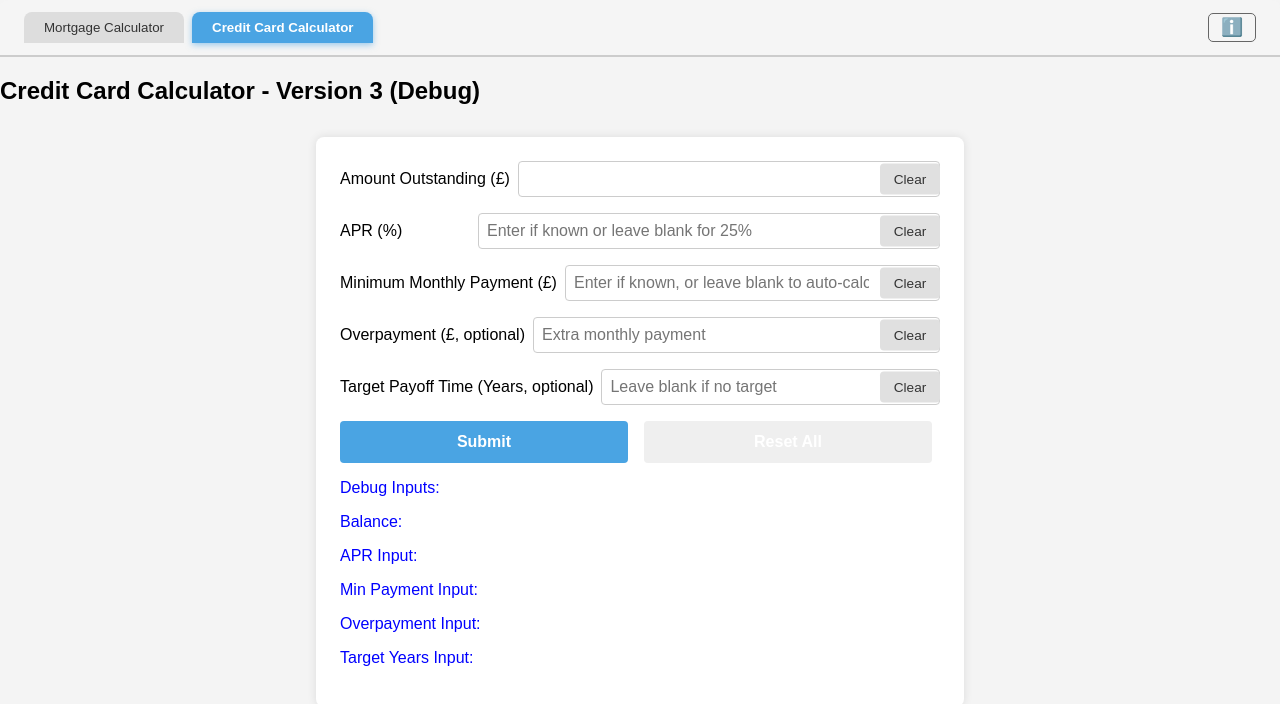
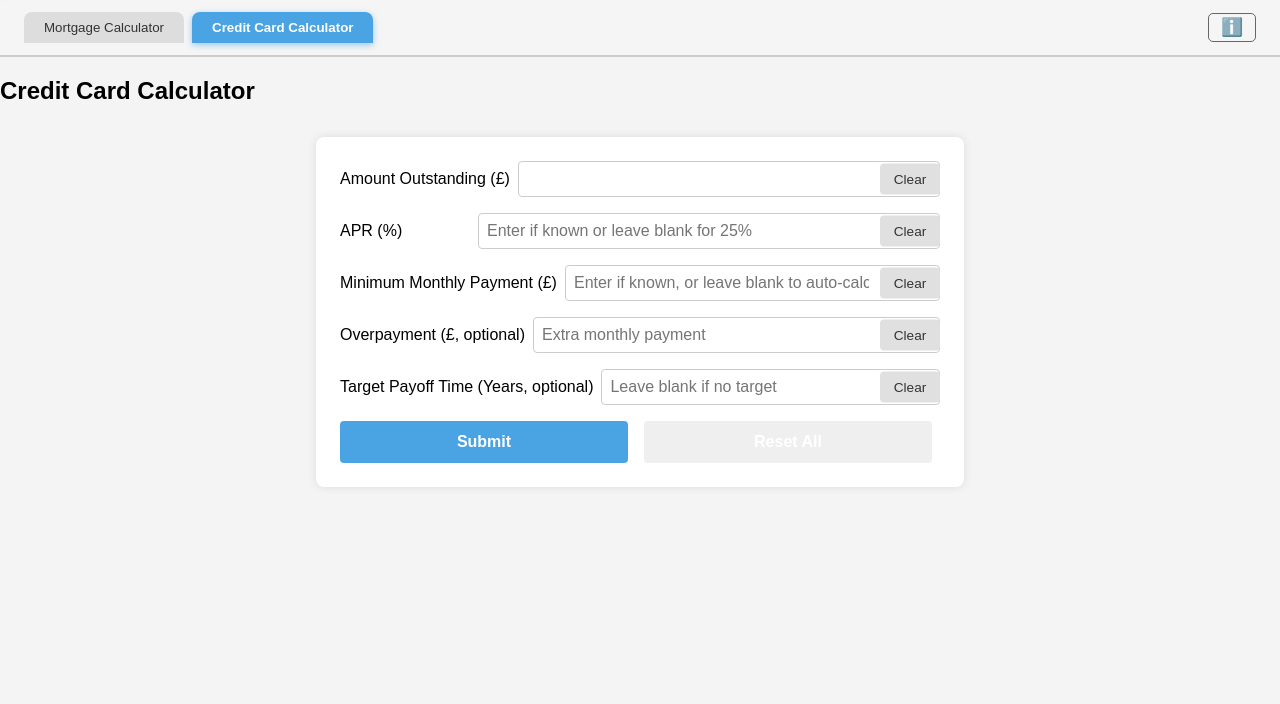
Before and after one commit to Ampdrew06/Mortgage-Calculator, a React (Create React App) app: page /ccc in a window 1280 px wide. Shown: the top 704 px of the page. Built offline with nearby package versions, Linux system fonts and the light colour scheme.

Commit message:
Update CCC.jsx

```diff
--- a/src/CCC.jsx
+++ b/src/CCC.jsx
@@ -19,7 +19,7 @@ const CreditCardCalculator = () => {
     fixedPaymentForTarget: null,
   });
 
-  const MIN_PAYMENT_PERCENT = 0.0156; // 1.56%
+  const MIN_PAYMENT_PERCENT = 0.01; // 1% of balance
   const MIN_PAYMENT_FLOOR = 25;
 
   const parseNumber = (val) => {
@@ -67,10 +67,9 @@ const CreditCardCalculator = () => {
         if (months === 0 && initialMinPayment > 0) {
           payment = initialMinPayment + (overpayment > 0 ? overpayment : 0);
         } else {
-          const dynamicMinPayment = Math.max(
-            MIN_PAYMENT_FLOOR,
-            remaining * MIN_PAYMENT_PERCENT
-          );
+          // New improved min payment logic:
+          const dynamicMinPayment =
+            interest + Math.max(remaining * MIN_PAYMENT_PERCENT, MIN_PAYMENT_FLOOR);
           payment = dynamicMinPayment + (overpayment > 0 ? overpayment : 0);
         }
       }
@@ -119,14 +118,6 @@ const CreditCardCalculator = () => {
     const overpayment = parseNumber(overpaymentInput) || 0;
     const targetYears = parseNumber(targetYearsInput);
 
-    console.log("Submit clicked with values:", {
-      principal,
-      apr,
-      minPayment,
-      overpayment,
-      targetYears,
-    });
-
     if (!principal || principal <= 0) {
       setErrorMsg("Please enter a valid Amount Outstanding.");
       return;
@@ -138,7 +129,10 @@ const CreditCardCalculator = () => {
       targetYears && targetYears > 0 ? Math.round(targetYears * 12) : null;
 
     if (!minPayment || minPayment <= 0) {
-      minPayment = Math.max(MIN_PAYMENT_FLOOR, principal * MIN_PAYMENT_PERCENT);
+      // Auto-calc initial min payment using new logic:
+      const monthlyRate = apr / 12 / 100;
+      const interest = principal * monthlyRate;
+      minPayment = interest + Math.max(principal * MIN_PAYMENT_PERCENT, MIN_PAYMENT_FLOOR);
     }
 
     const sim = simulatePayoff(
@@ -148,8 +142,6 @@ const CreditCardCalculator = () => {
       overpayment,
       targetMonths
     );
-
-    console.log("Simulation result:", sim);
 
     if (!sim.canPayOff) {
       setErrorMsg("Payment too low to ever pay off the balance.");
@@ -190,7 +182,7 @@ const CreditCardCalculator = () => {
   return (
     <>
       <div className="header-box">
-        <h2>Credit Card Calculator - Version 3 (Debug)</h2>
+        <h2>Credit Card Calculator</h2>
       </div>
 
       <div className="container">
@@ -358,15 +350,6 @@ const CreditCardCalculator = () => {
           </div>
         </form>
 
-        <div style={{ color: "blue", marginTop: "1rem" }}>
-          <p>Debug Inputs:</p>
-          <p>Balance: {balance}</p>
-          <p>APR Input: {aprInput}</p>
-          <p>Min Payment Input: {minPaymentInput}</p>
-          <p>Overpayment Input: {overpaymentInput}</p>
-          <p>Target Years Input: {targetYearsInput}</p>
-        </div>
-
         {resultsVisible && (
           <div className="results-box">
             <p>
```
